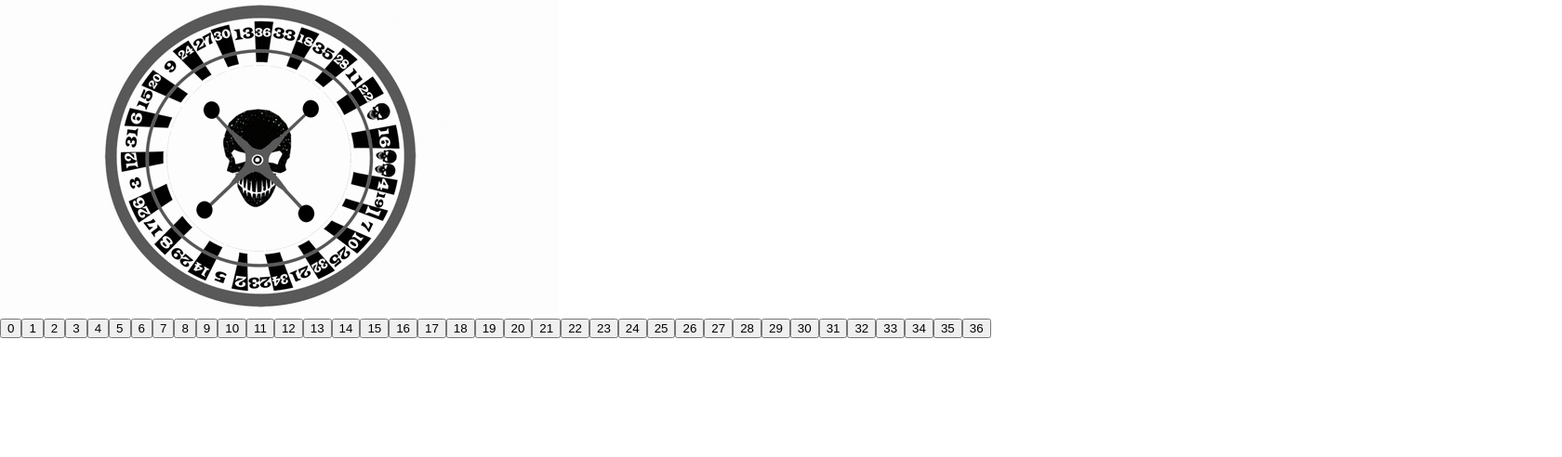
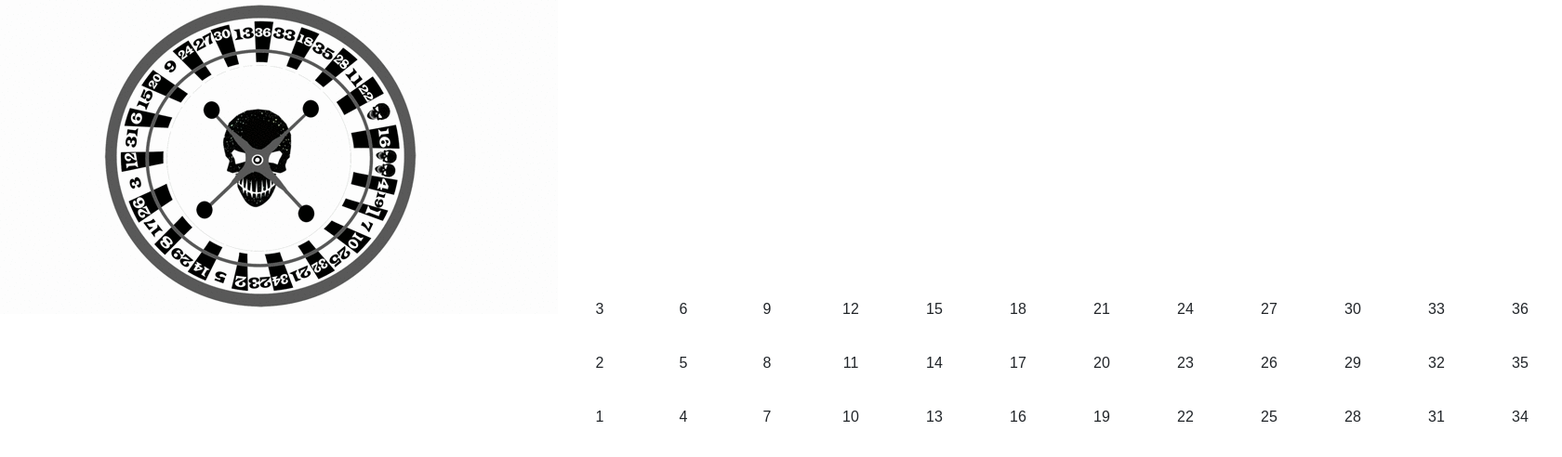
Before and after one commit to Nickds547/roulette, a React (Create React App) app in the folder client/: page / in a window 1280 px wide. Shown: the top 492 px of the page at 93% size, 1680 px wide, since content can reach past the window. Built offline with nearby package versions, Linux system fonts and the light colour scheme.

Commit message:
Creating Home Page and Buttons

```diff
--- a/client/src/App.css
+++ b/client/src/App.css
@@ -1,38 +1,19 @@
-.App {
+.btn{
+  display: inline-block;
+  font-weight: 400;
+  line-height: 1.5;
+  color: #212529;
   text-align: center;
+  text-decoration: none;
+  vertical-align: middle;
+  cursor: pointer;
+  -webkit-user-select: none;
+  -ms-user-select: none;
+  user-select: none;
+  background-color: transparent;
+  border: 1px solid transparent;
+  padding: .375rem .75rem;
+  font-size: 1rem;
+  border-radius: .25rem;
+  transition: color .15s ease-in-out,background-color .15s ease-in-out,border-color .15s ease-in-out,box-shadow .15s ease-in-out;
 }
-
-.App-logo {
-  height: 40vmin;
-  pointer-events: none;
-}
-
-@media (prefers-reduced-motion: no-preference) {
-  .App-logo {
-    animation: App-logo-spin infinite 20s linear;
-  }
-}
-
-.App-header {
-  background-color: #282c34;
-  min-height: 100vh;
-  display: flex;
-  flex-direction: column;
-  align-items: center;
-  justify-content: center;
-  font-size: calc(10px + 2vmin);
-  color: white;
-}
-
-.App-link {
-  color: #61dafb;
-}
-
-@keyframes App-logo-spin {
-  from {
-    transform: rotate(0deg);
-  }
-  to {
-    transform: rotate(360deg);
-  }
-}
--- a/client/src/Components/Button-Table.tsx
+++ b/client/src/Components/Button-Table.tsx
@@ -1,18 +1,56 @@
 import React from "react";
+import '../styles/Button-Table.css';
 
 const ButtonTable = () =>{
 
     const buttons: Array<number> = [];
 
-    for(var i = 0; i < 37; i++){
+    for(var i = 0; i < 12; i++){
         buttons.push(i);
     }
 
+
     return (
         <>
+        <div className="container-wrapper">
             {buttons.map((value, index) =>{
-                return <button>{value}</button>
+                var firsButton = (value + value) + (index + 1);
+                var secondButton = (value + value) + (index + 2);
+                var thirdButton = (value + value) + (index + 3);
+
+                    return(
+                        <>
+                        { <div className="button-wrapper">
+                            <button
+                                className={`btn roulette-button ${firsButton % 2 === 0 ? 'white-button' : 'black-button'}`}
+                            >
+                                    {firsButton}
+                            </button>
+                            <button
+                                className={`btn roulette-button ${secondButton % 2 === 0 ? 'white-button' : 'black-button'}`}
+                            >
+                                    {secondButton}
+                            </button>
+                            <button
+                                className={`btn roulette-button ${thirdButton % 2 === 0 ? 'white-button' : 'black-button'}`}
+                            >
+                                    {thirdButton}
+                            </button>
+                        </div>}
+                        </>
+                    )
             })}
+            {/* <div className="button-wrapper">
+                <button>1</button>
+                <button>2</button>
+                <button>3</button>
+            </div>
+            <div className="button-wrapper">
+                <button>4</button>
+                <button>5</button>
+                <button>6</button>
+            </div> */}
+        </div>
         </>
     )
 }
--- a/client/src/Pages/HomePage.tsx
+++ b/client/src/Pages/HomePage.tsx
@@ -1,12 +1,16 @@
 import React from 'react';
+import "../styles/HomePage.css";
+
 import * as Componentes from '../Components/index';
 
 const HomePage = () =>{
 
     return (
         <>
+        <div className="hompage-container">
             <Componentes.RouletteWheel/>
             <Componentes.ButtonTable/>
+        </div>
         </>
     )
 }
--- /dev/null
+++ b/client/src/styles/Button-Table.css
@@ -0,0 +1,32 @@
+
+.span-break{
+    display: block;
+}
+
+.button-wrapper{
+    display: flex;
+    flex-direction: column-reverse;
+    justify-content: space-between;
+    margin: 10px;
+}
+.roulette-button{
+    width: 50px;
+    text-align: center;
+    margin: 10px;
+}
+
+.white-button{
+    background-color:white;
+    border: black;
+    border-width: thin;
+    border-style: solid;
+}
+.black-button{
+    background-color: black;
+    color: white;
+}
+
+.container-wrapper{
+    display: flex;
+    max-height: 200px;
+}
--- /dev/null
+++ b/client/src/styles/HomePage.css
@@ -0,0 +1,4 @@
+.hompage-container{
+    display: flex;
+    align-items: baseline;
+}
```
